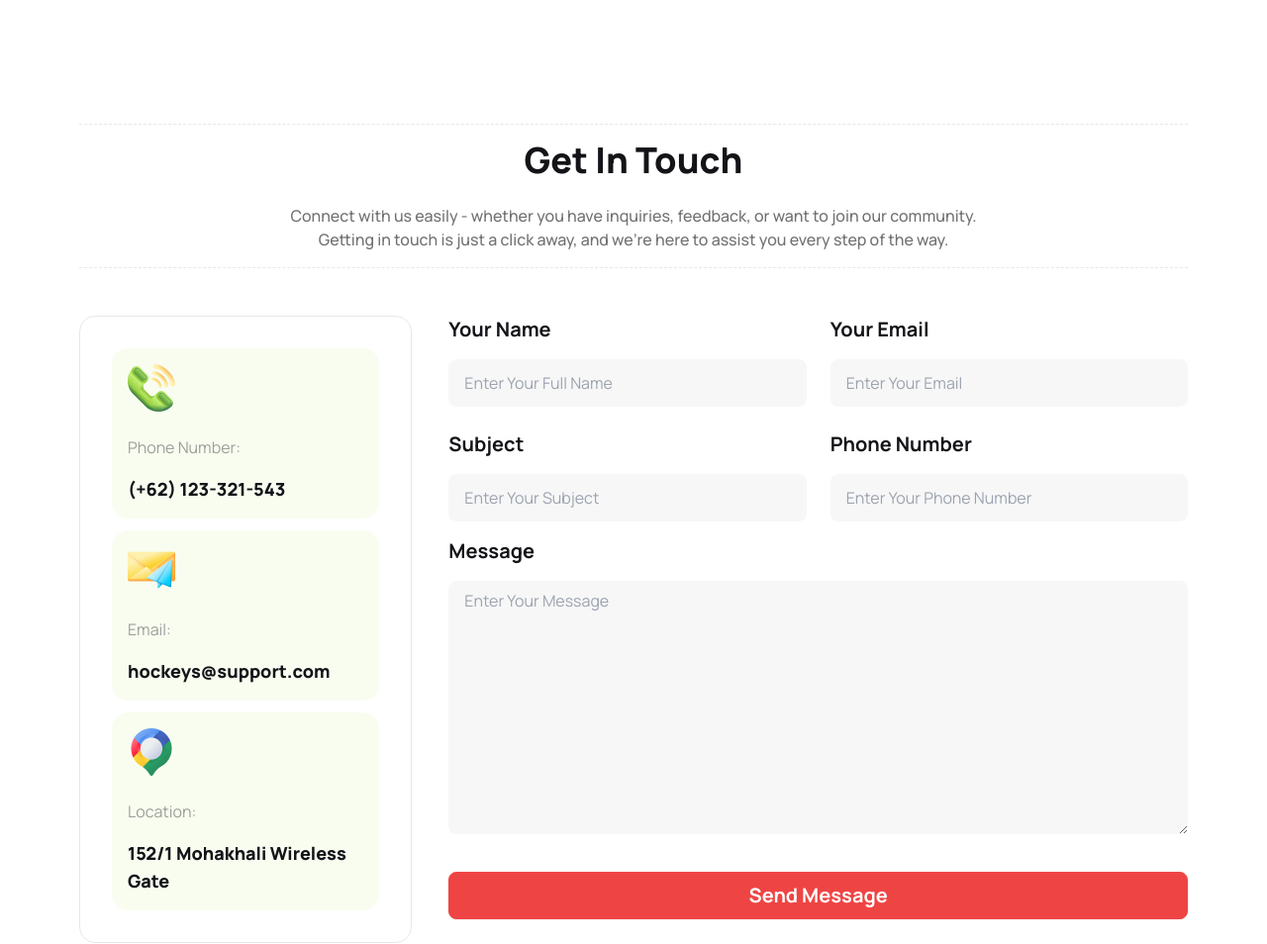
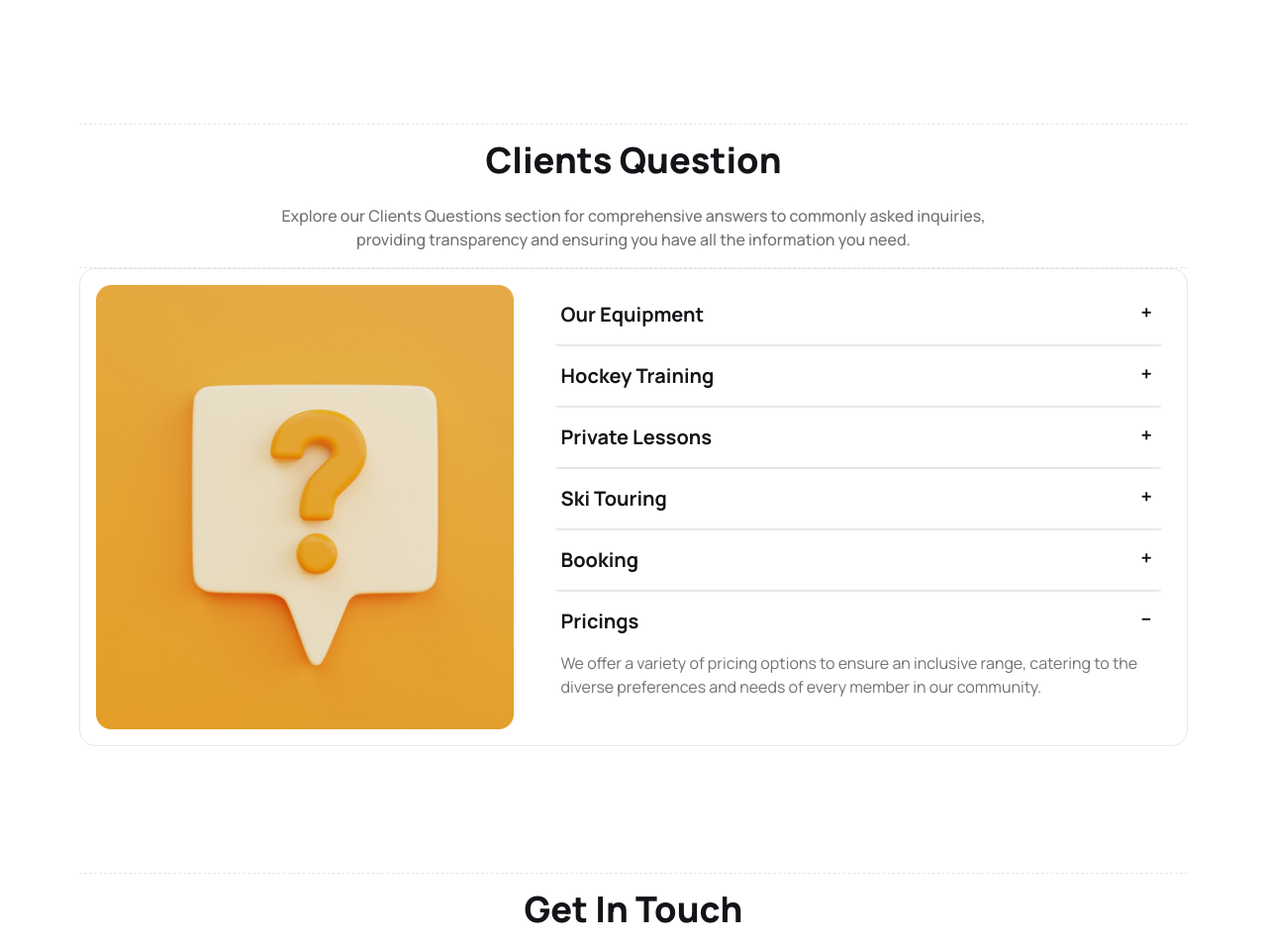
Before and after one commit to imashraf21/sports-demo, a plain HTML site: page index.html in a window 1280 px wide. Shown: the part 3509-4463 px from the top of the page at 99% size. Drawn offline with nearby package versions, Linux system fonts and the light colour scheme.

Commit message:
faq section

```diff
--- a/index.html
+++ b/index.html
@@ -235,8 +235,8 @@
             <!-- Gallery -->
             <div class="mt-6 lg:mt-20 grid grid-cols-1 lg:grid-cols-2 gap-6">
                 <!-- Grid (1,1) -->
-                <div
-                    class="card bg-no-repeat bg-cover bg-center" style="background-image: linear-gradient(to right, rgba(0,0,0,0.8), rgba(0,0,0,0.2)), url('./images/2.png');">
+                <div class="card bg-no-repeat bg-cover bg-center"
+                    style="background-image: linear-gradient(to right, rgba(0,0,0,0.8), rgba(0,0,0,0.2)), url('./images/2.png');">
                     <div class="text-white p-6 lg:p-10 lg:pt-40">
                         <h2 class="text-xl lg:text-[1.75rem] font-extrabold mb-3 lg:mb-4">Junior Program</h2>
                         <p class="text-sm lg:text-base font-medium mb-5 lg:mb-6">Our Junior Program is the springboard
@@ -247,8 +247,8 @@
                     </div>
                 </div>
                 <!-- Grid (1,2) -->
-                <div
-                    class="card bg-no-repeat bg-cover bg-center" style="background-image: linear-gradient(to right, rgba(0,0,0,0.8), rgba(0,0,0,0.2)), url('./images/3.png');">
+                <div class="card bg-no-repeat bg-cover bg-center"
+                    style="background-image: linear-gradient(to right, rgba(0,0,0,0.8), rgba(0,0,0,0.2)), url('./images/3.png');">
                     <div class="text-white p-6 lg:p-10 lg:pt-40">
                         <h2 class="text-xl lg:text-[1.75rem] font-extrabold mb-3 lg:mb-4">Teenager Program</h2>
                         <p class="text-sm lg:text-base font-medium mb-5 lg:mb-6">our program focuses on refining skills,
@@ -259,8 +259,8 @@
                     </div>
                 </div>
                 <!-- Grid (2,1+2) -->
-                <div
-                    class="card lg:col-span-2 bg-no-repeat bg-cover bg-center" style="background-image: linear-gradient(to right, rgba(0,0,0,0.8), rgba(0,0,0,0.2)), url('./images/4.png');">
+                <div class="card lg:col-span-2 bg-no-repeat bg-cover bg-center"
+                    style="background-image: linear-gradient(to right, rgba(0,0,0,0.8), rgba(0,0,0,0.2)), url('./images/4.png');">
                     <div class="text-white p-6 lg:p-10 lg:pt-40">
                         <h2 class="text-xl lg:text-[1.75rem] font-extrabold mb-3 lg:mb-4">Professional Program</h2>
                         <p class="lg:w-1/2 text-sm lg:text-base font-medium mb-5 lg:mb-6">Our Professional Program
@@ -440,6 +440,90 @@
             </div>
         </section>
 
+        <!-- FAQ -->
+        <section class="mt-12 lg:mt-32">
+            <!-- Description -->
+            <div class="border border-dashed border-l-0 border-r-0 py-4">
+                <div class="w-[90%] lg:w-2/3 mx-auto text-center">
+                    <h1 class="text-[1.375rem] lg:text-4xl text-cs-dark font-extrabold">Clients Question</h1>
+                    <p class="text-sm lg:text-base text-cs-black-60 pt-4 lg:pt-6 font-medium">Explore our Clients
+                        Questions section for comprehensive answers to commonly asked inquiries, providing transparency
+                        and ensuring you have all the information you need.</p>
+                </div>
+            </div>
+            <!-- FAQ Container -->
+            <div class="card border p-4">
+                <div class="flex flex-col lg:flex-row justify-between gap-8">
+                    <!-- image -->
+                    <div class="w-full lg:w-2/5">
+                        <img src="./images/11.png" alt="">
+                    </div>
+                    <!-- Questions -->
+                    <div class="w-full lg:w-3/5">
+                        <div class="collapse collapse-plus">
+                            <input type="radio" name="my-accordion-3" checked="checked" />
+                            <div class="collapse-title text-cs-dark text-xl font-bold">
+                                Our Equipment
+                            </div>
+                            <div class="collapse-content">
+                                <p class="text-cs-black-60 text-base font-normal">We offer top-notch equipment to ensure our players have access to the highest quality gear.</p>
+                            </div>
+                            <div class=" border border-l-0 border-r-0 border-solid border-[#1313181A]"></div>
+                        </div>
+                        <div class="collapse collapse-plus">
+                            <input type="radio" name="my-accordion-3" checked="checked" />
+                            <div class="collapse-title text-cs-dark text-xl font-bold">
+                                Hockey Training
+                            </div>
+                            <div class="collapse-content">
+                                <p class="text-cs-black-60 text-base font-normal">We ensure every player receives the strategic guidance needed to reach their full potential.</p>
+                            </div>
+                            <div class=" border border-l-0 border-r-0 border-solid border-[#1313181A]"></div>
+                        </div>
+                        <div class="collapse collapse-plus">
+                            <input type="radio" name="my-accordion-3" checked="checked" />
+                            <div class="collapse-title text-cs-dark text-xl font-bold">
+                                Private Lessons
+                            </div>
+                            <div class="collapse-content">
+                                <p class="text-cs-black-60 text-base font-normal">Experience personalized coaching excellence with our private lessons, tailored to amplify individual skills and foster optimal player development.</p>
+                            </div>
+                            <div class=" border border-l-0 border-r-0 border-solid border-[#1313181A]"></div>
+                        </div>
+                        <div class="collapse collapse-plus">
+                            <input type="radio" name="my-accordion-3" checked="checked" />
+                            <div class="collapse-title text-cs-dark text-xl font-bold">
+                                Ski Touring
+                            </div>
+                            <div class="collapse-content">
+                                <p class="text-cs-black-60 text-base font-normal">Among the array of activities, our team embraces exhilarating excursions such as ski touring, uniting the thrill of adventure with the beauty of winter landscapes.</p>
+                            </div>
+                            <div class=" border border-l-0 border-r-0 border-solid border-[#1313181A]"></div>
+                        </div>
+                        <div class="collapse collapse-plus">
+                            <input type="radio" name="my-accordion-3" checked="checked" />
+                            <div class="collapse-title text-cs-dark text-xl font-bold">
+                                Booking
+                            </div>
+                            <div class="collapse-content">
+                                <p class="text-cs-black-60 text-base font-normal">Secure your spot for the ski tour with confidence, as bookings are refundable, ensuring flexibility and peace of mind for your winter adventure plans.</p>
+                            </div>
+                            <div class=" border border-l-0 border-r-0 border-solid border-[#1313181A]"></div>
+                        </div>
+                        <div class="collapse collapse-plus">
+                            <input type="radio" name="my-accordion-3" checked="checked" />
+                            <div class="collapse-title text-cs-dark text-xl font-bold">
+                                Pricings
+                            </div>
+                            <div class="collapse-content">
+                                <p class="text-cs-black-60 text-base font-normal">We offer a variety of pricing options to ensure an inclusive range, catering to the diverse preferences and needs of every member in our community.</p>
+                            </div>
+                        </div>
+                    </div>
+                </div>
+            </div>
+        </section>
+
         <!-- Get In Touch -->
         <section class="mt-12 lg:mt-32">
             <!-- Description -->
```
